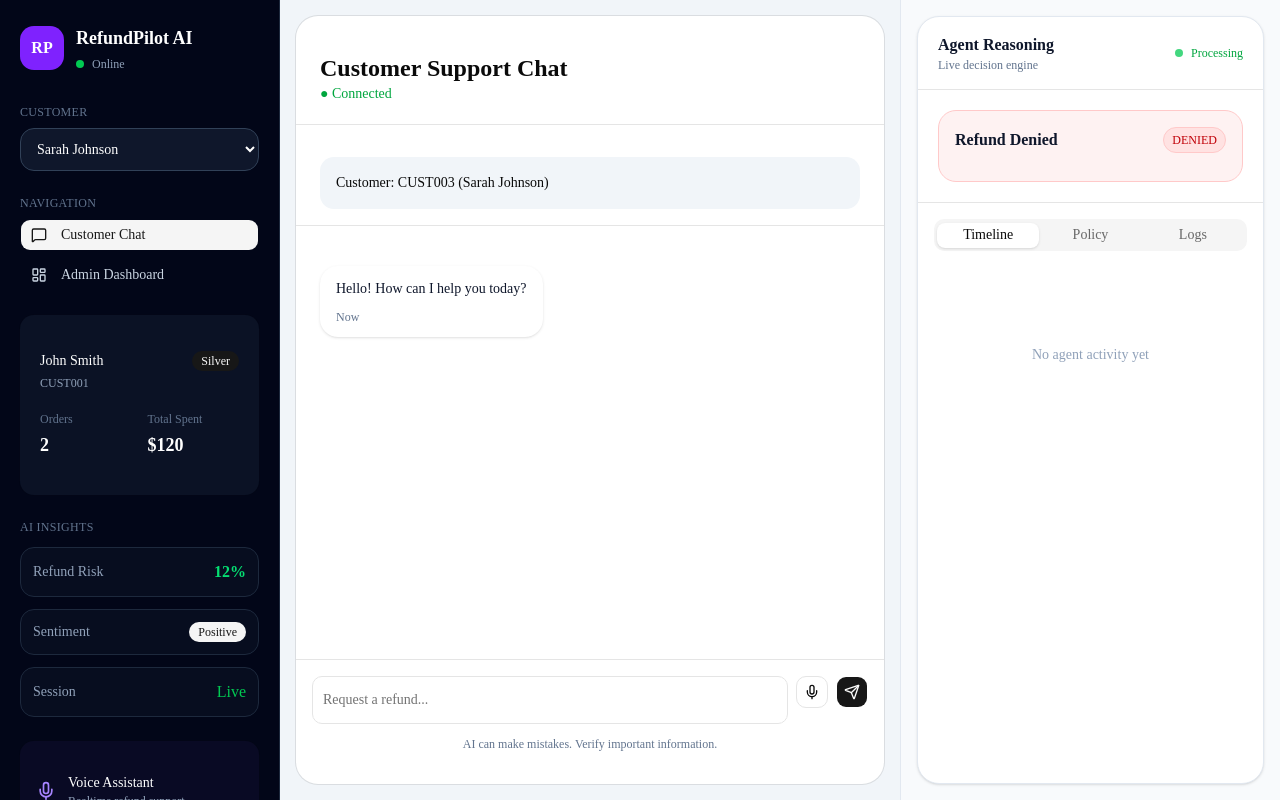
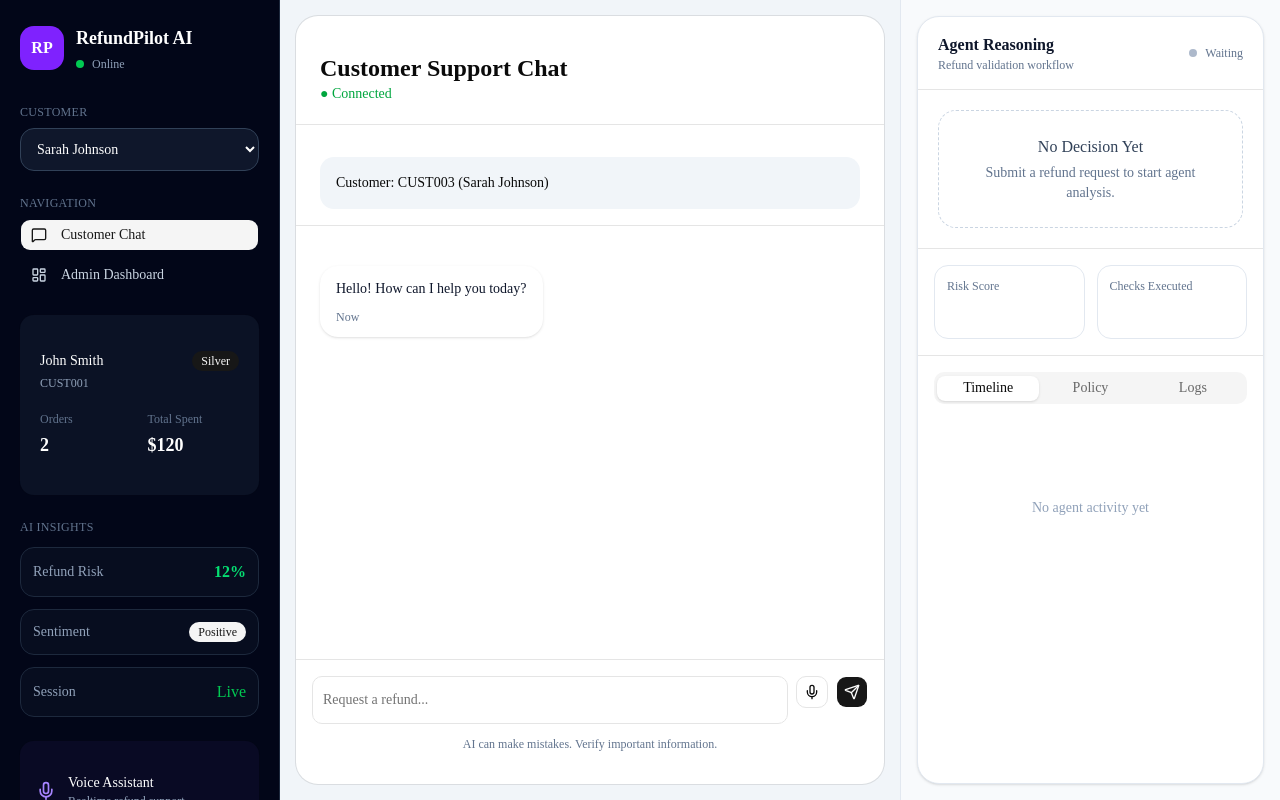
Before and after one commit to siddharthNirmale/ai-refund-agent, a Next.js app: page / in a window 1280 px wide. Built offline with nearby package versions, Linux system fonts and the light colour scheme.

Commit message:
feat: enhance ReasoningPanel with risk score display and decision handling

```diff
--- a/src/components/dashboard/DecisionCard.tsx
+++ b/src/components/dashboard/DecisionCard.tsx
@@ -1,3 +1,10 @@
+import {
+  CheckCircle2,
+  XCircle,
+  ShieldAlert,
+  TrendingUp,
+} from "lucide-react";
+
 type DecisionStatus =
   | "approved"
   | "denied"
@@ -6,60 +13,118 @@ type DecisionStatus =
 type Props = {
   status: DecisionStatus;
   reason: string;
+  riskScore?: number;
 };
 
 export default function DecisionCard({
   status,
   reason,
+  riskScore = 0,
 }: Props) {
   const config = {
     approved: {
       title: "Refund Approved",
+
+      icon: CheckCircle2,
+
       badge:
         "bg-green-100 text-green-700 border-green-200",
+
       card:
         "border-green-200 bg-green-50",
+
+      iconColor:
+        "text-green-600",
     },
 
     denied: {
       title: "Refund Denied",
+
+      icon: XCircle,
+
       badge:
         "bg-red-100 text-red-700 border-red-200",
+
       card:
         "border-red-200 bg-red-50",
+
+      iconColor:
+        "text-red-600",
     },
 
     review: {
-      title: "Manual Review Required",
+      title:
+        "Manual Review Required",
+
+      icon: ShieldAlert,
+
       badge:
         "bg-yellow-100 text-yellow-700 border-yellow-200",
+
       card:
         "border-yellow-200 bg-yellow-50",
+
+      iconColor:
+        "text-yellow-600",
     },
   };
 
-  const current = config[status];
+  const current =
+    config[status];
+
+  const Icon =
+    current.icon;
 
   return (
     <div
       className={`
         rounded-2xl
         border
-        p-4
+        p-5
+        transition-all
         ${current.card}
       `}
     >
-      <div className="flex items-center justify-between">
-        {/* Fixed the incomplete "text-" class here */}
-        <h3 className="font-semibold text-slate-900">
-          {current.title}
-        </h3>
+      {/* Top Row */}
+
+      <div className="flex items-start justify-between">
+        <div className="flex items-center gap-3">
+          <div
+            className="
+              flex
+              h-10
+              w-10
+              items-center
+              justify-center
+              rounded-full
+              bg-white
+            "
+          >
+            <Icon
+              className={`
+                h-5
+                w-5
+                ${current.iconColor}
+              `}
+            />
+          </div>
+
+          <div>
+            <h3 className="font-semibold text-slate-900">
+              {current.title}
+            </h3>
+
+            <p className="text-xs text-slate-500">
+              AI Agent Decision
+            </p>
+          </div>
+        </div>
 
         <span
           className={`
             rounded-full
             border
-            px-2
+            px-3
             py-1
             text-xs
             font-medium
@@ -70,9 +135,59 @@ export default function DecisionCard({
         </span>
       </div>
 
-      <p className="mt-3 text-sm text-slate-600">
-        {reason}
-      </p>
+      {/* Reason */}
+
+      <div className="mt-4 rounded-xl bg-white/70 p-3">
+        <p className="text-sm leading-relaxed text-slate-700">
+          {reason}
+        </p>
+      </div>
+
+      {/* Metrics */}
+
+      <div className="mt-4 grid grid-cols-2 gap-3">
+        <div
+          className="
+            rounded-xl
+            border
+            bg-white
+            p-3
+          "
+        >
+          <p className="text-xs text-slate-500">
+            Risk Score
+          </p>
+
+          <p className="mt-1 text-lg font-bold">
+            {riskScore}%
+          </p>
+        </div>
+
+        <div
+          className="
+            rounded-xl
+            border
+            bg-white
+            p-3
+          "
+        >
+          <div className="flex items-center gap-2">
+            <TrendingUp className="h-4 w-4 text-slate-500" />
+
+            <span className="text-xs text-slate-500">
+              Confidence
+            </span>
+          </div>
+
+          <p className="mt-1 text-lg font-bold">
+            {Math.max(
+              100 - riskScore,
+              0
+            )}
+            %
+          </p>
+        </div>
+      </div>
     </div>
   );
 }
--- a/src/components/dashboard/ReasoningPanel.tsx
+++ b/src/components/dashboard/ReasoningPanel.tsx
@@ -1,4 +1,4 @@
-"use client"
+"use client";
 
 import {
   Tabs,
@@ -8,6 +8,7 @@ import {
 } from "@/components/ui/tabs";
 
 import { useAgentStore } from "@/store/useAgentStore";
+
 import DecisionCard from "./DecisionCard";
 import Timeline from "./Timeline";
 import PolicyChecks from "./PolicyChecks";
@@ -23,68 +24,211 @@ export default function ReasoningPanel() {
     useAgentStore(
       (state) => state.reason
     );
+
+  const riskScore =
+    useAgentStore(
+      (state) => state.riskScore
+    );
+
+  const loading =
+    useAgentStore(
+      (state) => state.loading
+    );
+
+  const logs =
+    useAgentStore(
+      (state) => state.logs
+    );
+
   return (
     <aside className="min-w-0 border-l border-slate-200 bg-slate-50 p-4">
-      <div className="flex h-full flex-col rounded-3xl border border-slate-200 bg-white shadow-sm">
+      <div
+        className="
+          flex
+          h-full
+          flex-col
+          overflow-hidden
+          rounded-3xl
+          border
+          border-slate-200
+          bg-white
+          shadow-sm
+        "
+      >
+        {/* Header */}
 
-        {/* Header */}
         <div className="border-b px-5 py-4">
           <div className="flex items-center justify-between">
             <div>
               <h2 className="font-semibold text-slate-900">
                 Agent Reasoning
               </h2>
+
               <p className="text-xs text-slate-500">
-                Live decision engine
+                Refund validation workflow
               </p>
             </div>
 
             <div className="flex items-center gap-2">
-              <div className="h-2 w-2 rounded-full bg-green-500 animate-pulse" />
-              <span className="text-xs font-medium text-green-600">
-                Processing
+              <div
+                className={`
+                  h-2
+                  w-2
+                  rounded-full
+                  animate-pulse
+                  ${
+                    loading
+                      ? "bg-yellow-500"
+                      : decision
+                      ? "bg-green-500"
+                      : "bg-slate-400"
+                  }
+                `}
+              />
+
+              <span
+                className={`
+                  text-xs
+                  font-medium
+                  ${
+                    loading
+                      ? "text-yellow-600"
+                      : decision
+                      ? "text-green-600"
+                      : "text-slate-500"
+                  }
+                `}
+              >
+                {loading
+                  ? "Processing"
+                  : decision
+                  ? "Completed"
+                  : "Waiting"}
               </span>
             </div>
           </div>
         </div>
 
-        {/* Current Decision */}
+        {/* Decision Area */}
+
         <div className="border-b p-5">
+          {decision ? (
             <DecisionCard
               status={
-              decision === "approved"
+                decision ===
+                "approved"
                   ? "approved"
                   : "denied"
               }
               reason={reason}
+              riskScore={riskScore}
             />
+          ) : (
+            <div
+              className="
+                rounded-2xl
+                border
+                border-dashed
+                border-slate-300
+                p-6
+                text-center
+              "
+            >
+              <p className="font-medium text-slate-700">
+                No Decision Yet
+              </p>
+
+              <p className="mt-1 text-sm text-slate-500">
+                Submit a refund request
+                to start agent analysis.
+              </p>
+            </div>
+          )}
+        </div>
+
+        {/* Quick Stats */}
+
+        <div className="grid grid-cols-2 gap-3 border-b p-4">
+          <div
+            className="
+              rounded-xl
+              border
+              border-slate-200
+              p-3
+            "
+          >
+            <p className="text-xs text-slate-500">
+              Risk Score
+            </p>
+
+            <p className="mt-1 text-xl font-bold">
+              {riskScore || 0}%
+            </p>
+          </div>
+
+          <div
+            className="
+              rounded-xl
+              border
+              border-slate-200
+              p-3
+            "
+          >
+            <p className="text-xs text-slate-500">
+              Checks Executed
+            </p>
+
+            <p className="mt-1 text-xl font-bold">
+              {logs.length}
+            </p>
+          </div>
         </div>
 
         {/* Tabs */}
+
         <div className="flex-1 overflow-hidden p-4">
-          <Tabs defaultValue="timeline" className="flex h-full flex-col">
+          <Tabs
+            defaultValue="timeline"
+            className="flex h-full flex-col"
+          >
             <TabsList className="grid w-full grid-cols-3">
-              <TabsTrigger value="timeline">Timeline</TabsTrigger>
-              <TabsTrigger value="policy">Policy</TabsTrigger>
-              <TabsTrigger value="logs">Logs</TabsTrigger>
+              <TabsTrigger value="timeline">
+                Timeline
+              </TabsTrigger>
+
+              <TabsTrigger value="policy">
+                Policy
+              </TabsTrigger>
+
+              <TabsTrigger value="logs">
+                Logs
+              </TabsTrigger>
             </TabsList>
 
             <div className="mt-4 flex-1 overflow-y-auto">
-              <TabsContent value="timeline" className="mt-0">
+              <TabsContent
+                value="timeline"
+                className="mt-0"
+              >
                 <Timeline />
               </TabsContent>
 
-              <TabsContent value="policy" className="mt-0">
+              <TabsContent
+                value="policy"
+                className="mt-0"
+              >
                 <PolicyChecks />
               </TabsContent>
 
-              <TabsContent value="logs" className="mt-0">
+              <TabsContent
+                value="logs"
+                className="mt-0"
+              >
                 <RawLogs />
               </TabsContent>
             </div>
           </Tabs>
         </div>
-
       </div>
     </aside>
   );
```
Lines whose indentation alone changed are shown as unchanged.
